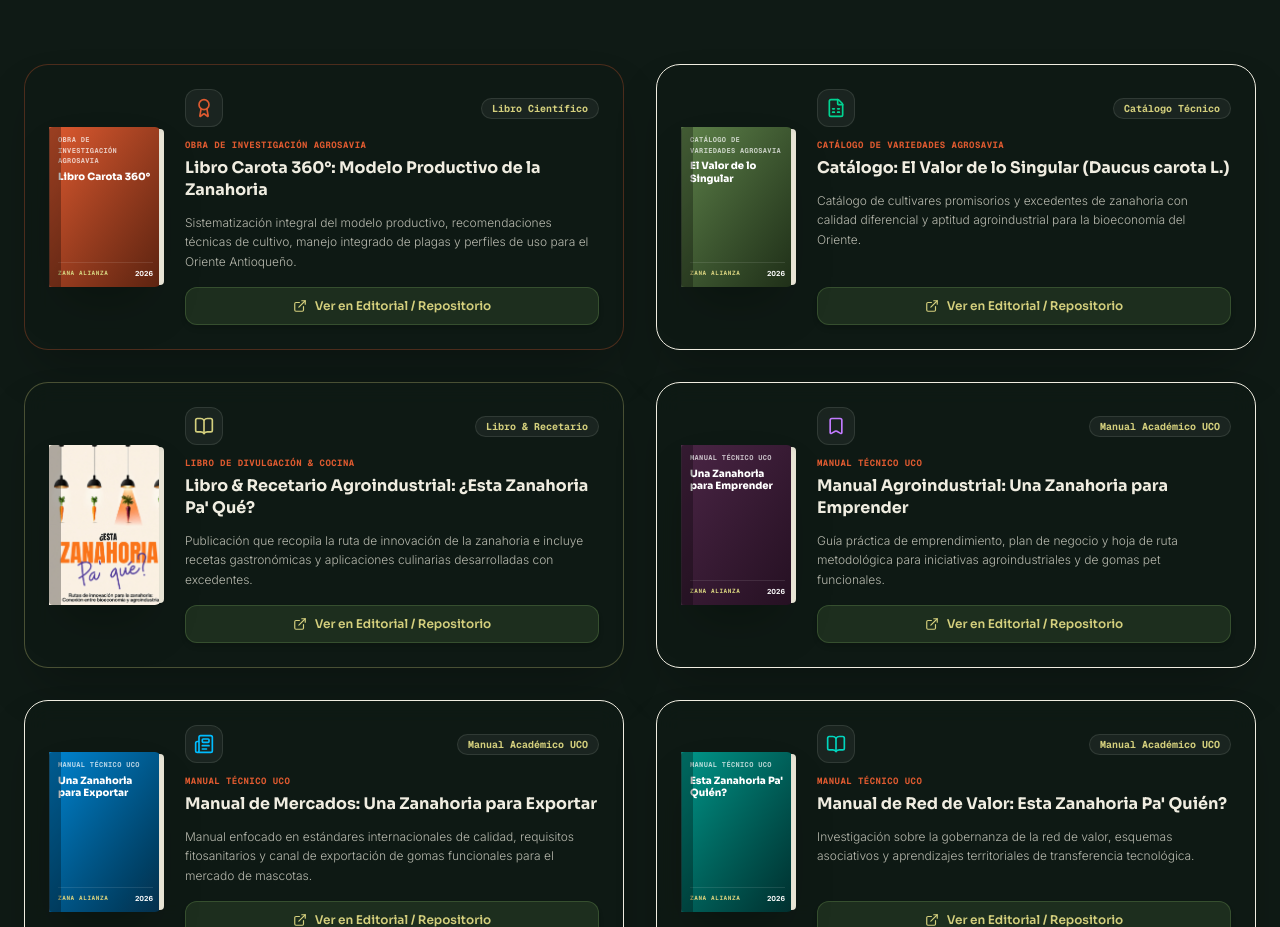
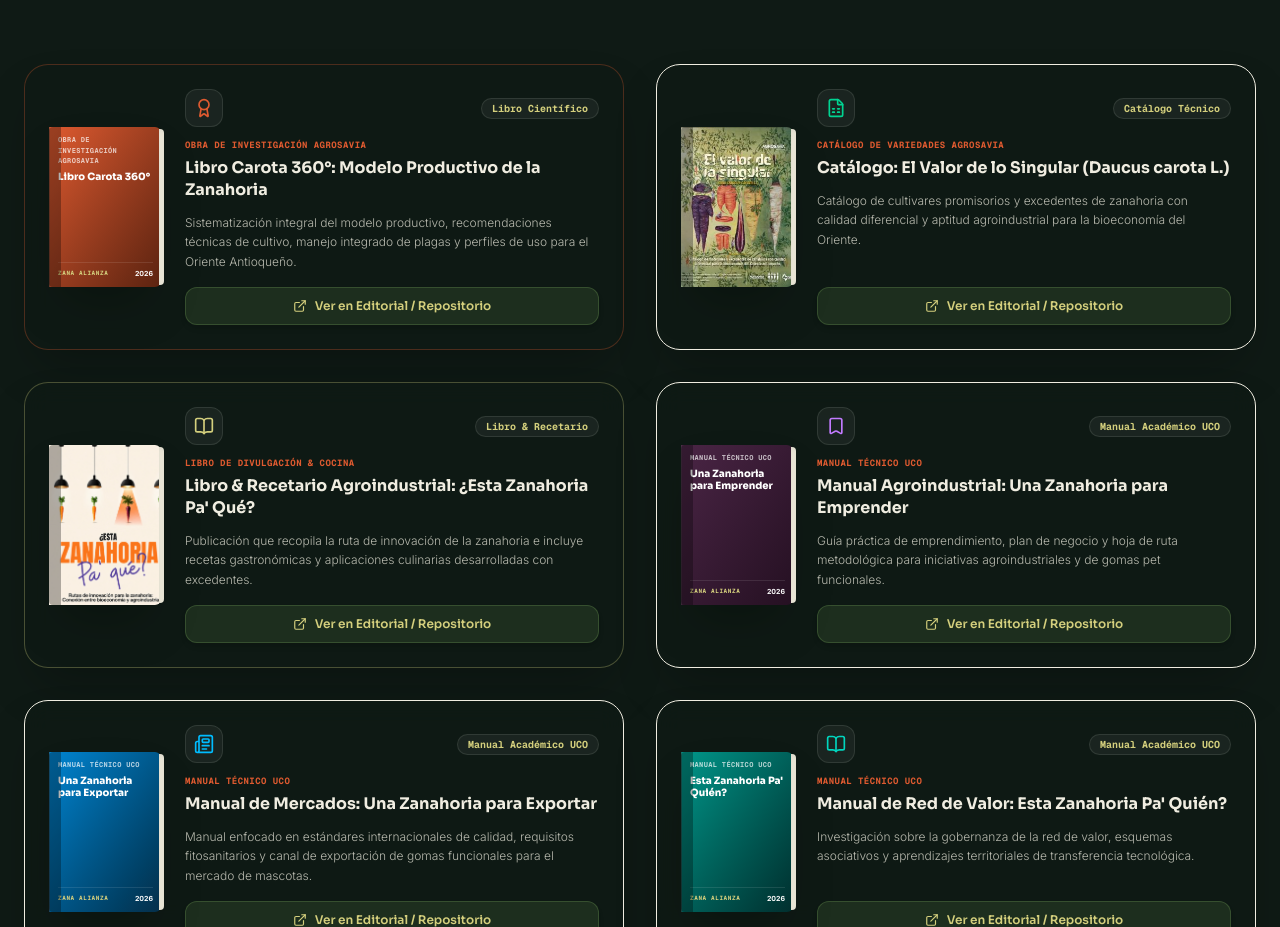
Before and after one commit to elchamacoperro94/antioquia-zana, a React (Vite) app: page / in a window 1280 px wide. Shown: the part 6260-7187 px from the top of the page. Built offline with nearby package versions, Linux system fonts and the light colour scheme.

Commit message:
feat: agregar portada oficial al catalogo El Valor de lo Singular

```diff
--- a/src/components/ComplementaryProducts.tsx
+++ b/src/components/ComplementaryProducts.tsx
@@ -37,6 +37,7 @@ const worksList: WorkItem[] = [
     description: "Catálogo de cultivares promisorios y excedentes de zanahoria con calidad diferencial y aptitud agroindustrial para la bioeconomía del Oriente.",
     badge: "Catálogo Técnico",
     icon: <FileSpreadsheet className="w-5 h-5 text-emerald-400" />,
+    coverImage: "/catalogo-el-valor-de-lo-singular.png",
     gradient: "from-[#5E824A] to-[#1F2F18]",
     editorialLink: "https://editorial.agrosavia.co/index.php/publicaciones/catalog/book/538",
     accentColor: "border-emerald-400"
```
Also changed, not shown: public/catalogo-el-valor-de-lo-singular.png (added).
